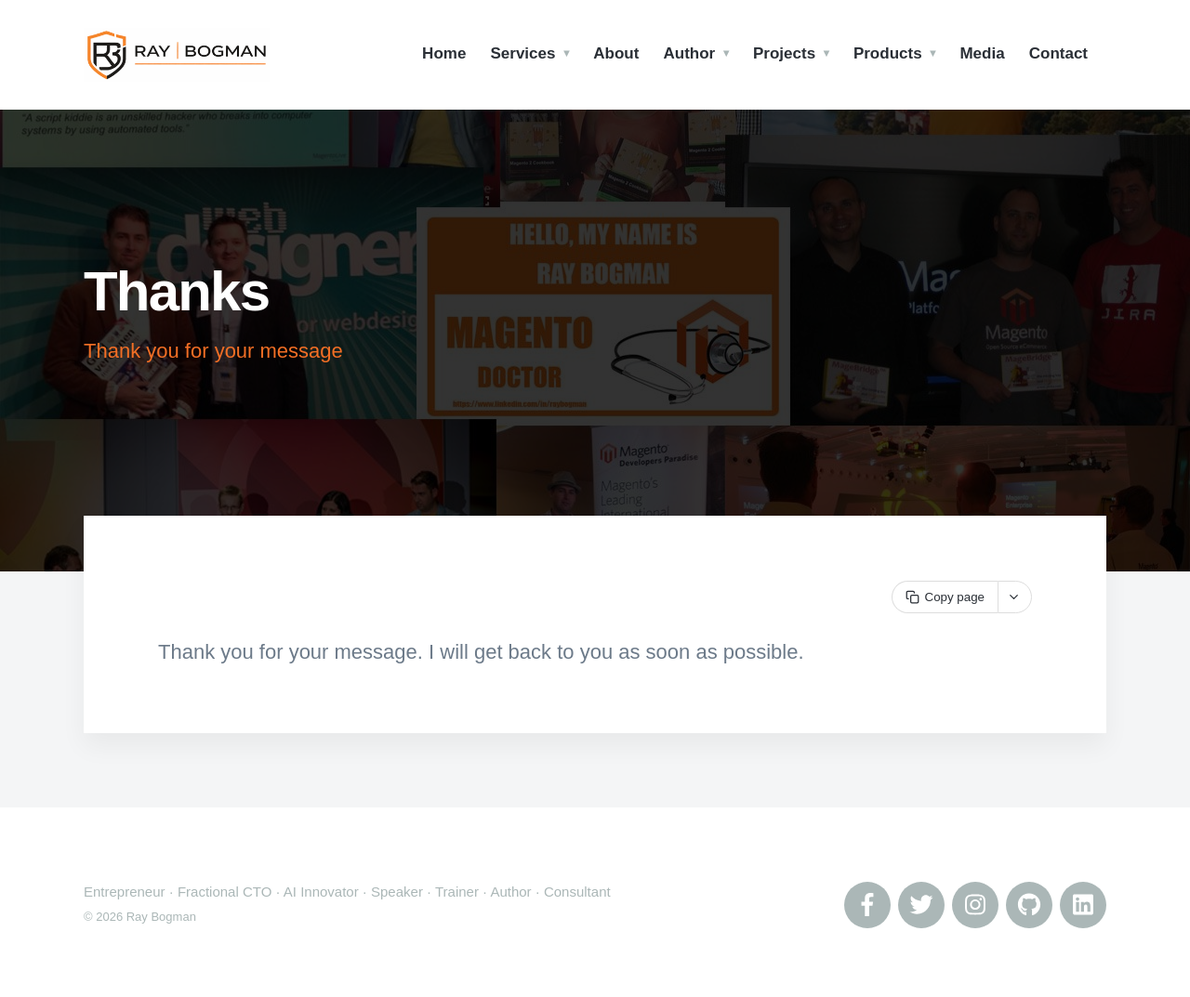
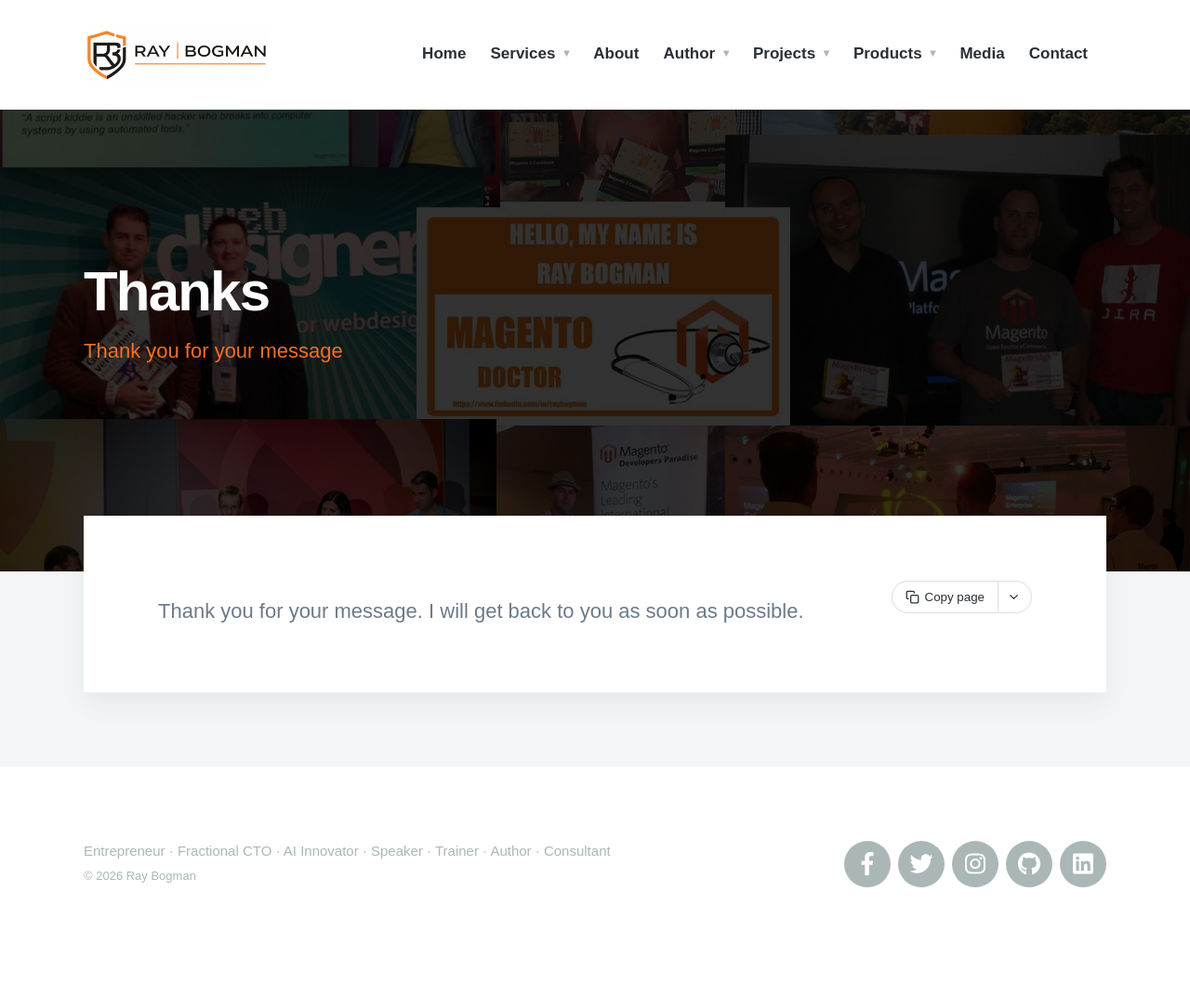
Before and after one commit to raybogman/raybogman.github.io, a Jekyll site: the page built from _pages/thanks.md, in a window 1280 px wide. Shown: the whole page at 93% size. Built offline with Jekyll 4.4.1, drawn with Linux system fonts in a browser that asks for light colours; nearby versions of some CDN libraries; some web fonts are replaced; after the commit the page ends 1029 px from its top, so only the background shows below that.

Commit message:
Float copy-page widget top-right beside the title
On desktop the widget floats right so the page's first heading sits to its
left on the same line, matching the requested placement.

Co-Authored-By: Claude Opus 4.8 <noreply@anthropic.com>
Claude-Session: https://claude.ai/code/session_01Teq7zhy1CUywanuBwkZ91F

```diff
--- a/_sass/_includes/_copy-widget.scss
+++ b/_sass/_includes/_copy-widget.scss
@@ -1,9 +1,19 @@
 // - - - - - - - - - - Copy page (Markdown twin) widget
 
 .copymd-row {
+	// Mobile: its own right-aligned row above the content.
 	display: flex;
 	justify-content: flex-end;
-	margin: 0 0 1.5rem;
+	margin: 0 0 1rem;
+}
+
+// Desktop: float top-right so the page title sits on its left.
+@include mq(tabletl) {
+	.copymd-row {
+		display: block;
+		float: right;
+		margin: 0 0 1rem 1.5rem;
+	}
 }
 
 .copymd {
```
